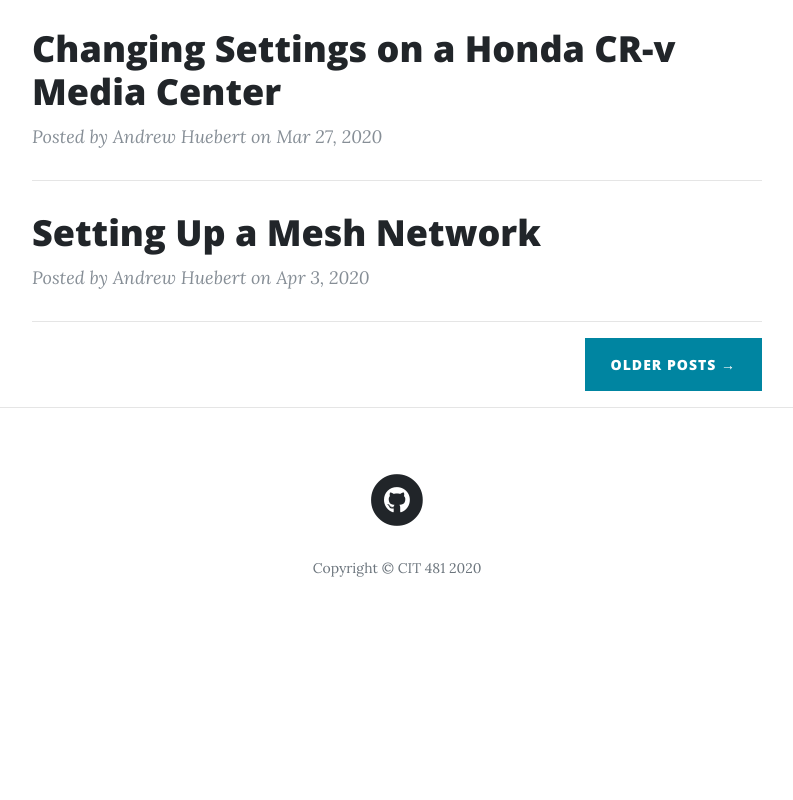
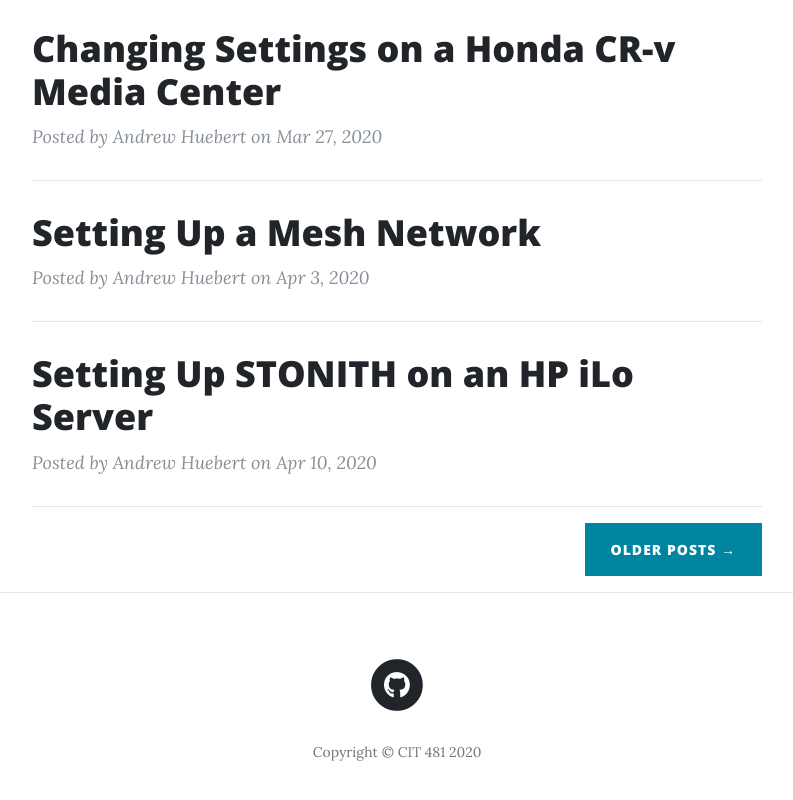
Before and after one commit to andrewHuebert/andrewHuebert.github.io, a website: page index.html in a window 1280 px wide. Shown: the part 1886-2686 px from the top of the page, without its empty margins (243-1036 px from the left). Before the commit the page ends 2530 px from the top, so only its background shows below. Drawn offline with nearby package versions, Linux system fonts and the light colour scheme.

Commit message:
Update index.html

```diff
--- a/index.html
+++ b/index.html
@@ -141,6 +141,15 @@
           <p class="post-meta">Posted by Andrew Huebert on Apr 3, 2020
         </div>
         <hr>
+        <div class="post-preview">
+          <a href="post_9.html">
+            <h2 class="post-title">
+              Setting Up STONITH on an HP iLo Server
+            </h2>
+          </a>
+          <p class="post-meta">Posted by Andrew Huebert on Apr 10, 2020
+        </div>
+        <hr>
         <!-- Pager -->
         <div class="clearfix">
           <a class="btn btn-primary float-right" href="#">Older Posts &rarr;</a>
```
